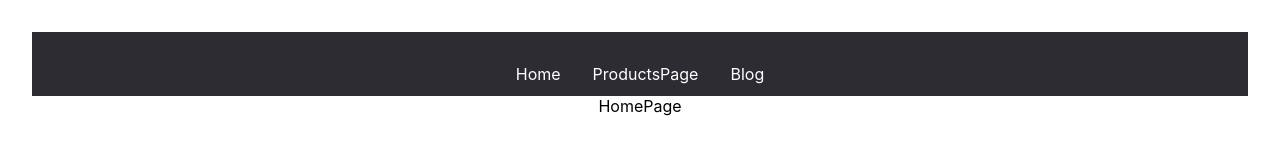
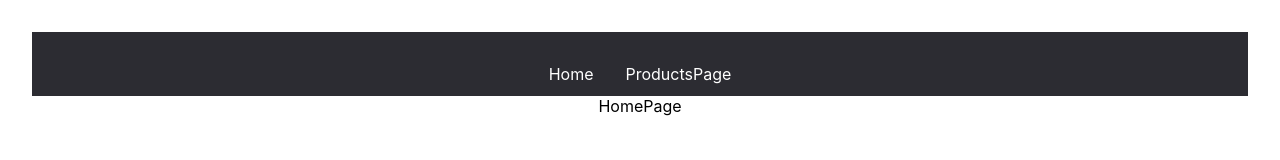
Before and after one commit to Rustam200391/TestApi__v2.0, a React (Vite) app: page / in a window 1280 px wide. Shown: the top 160 px of the page. Built offline with nearby package versions, Linux system fonts and the light colour scheme.

Commit message:
rm unless component commit

```diff
--- a/src/App.jsx
+++ b/src/App.jsx
@@ -2,7 +2,6 @@ import "./App.css";
 import { ProductsPage } from "./pages/ProductsPage";
 import { HomePage } from "./pages/HomePage";
 import { NotFoundPage } from "./pages/NotFoundPage";
-import { Blog } from "./pages/Blog";
 import { Routes, Route, Link } from "react-router-dom";
 
 function App() {
@@ -11,12 +10,10 @@ function App() {
       <header>
         <Link to="/">Home</Link>
         <Link to="/product">ProductsPage</Link>
-        <Link to="/posts">Blog</Link>
       </header>
       <Routes>
         <Route path="/" element={<HomePage />} />
         <Route path="/product" element={<ProductsPage />} />
-        <Route path="/posts" element={<Blog />} />
         <Route path="*" element={<NotFoundPage />} />
       </Routes>
     </>
--- a/src/pages/Blog.jsx
+++ /dev/null
@@ -1,5 +0,0 @@
-import React from "react";
-
-export const Blog = () => {
-  return <div>Blog</div>;
-};
```
